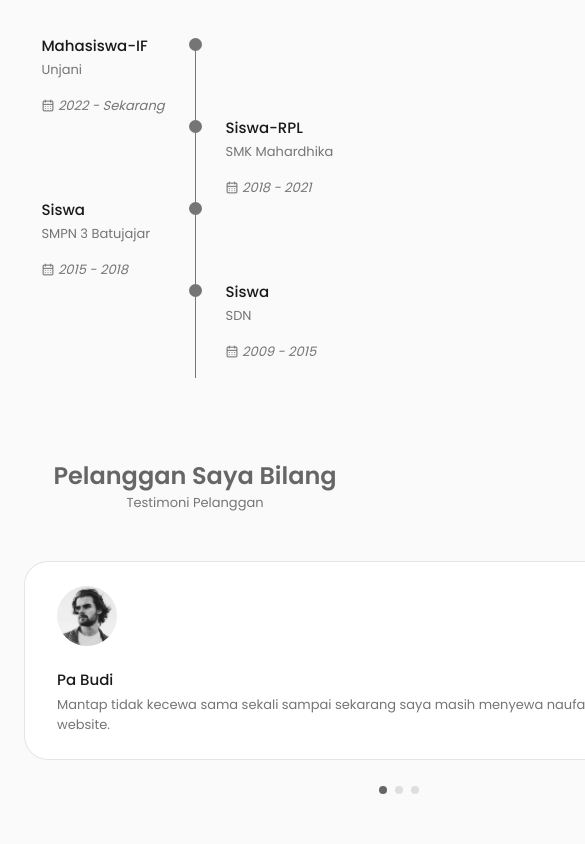
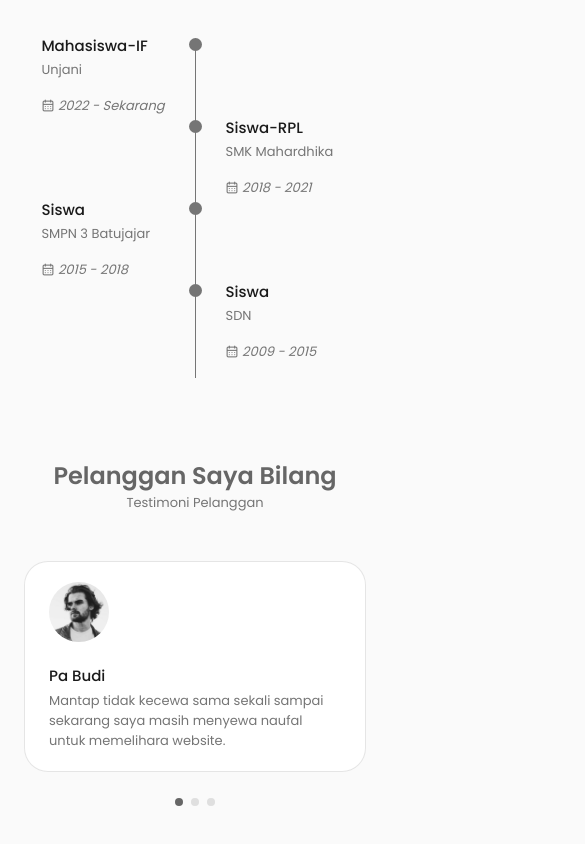
Before and after one commit to fifovalle/WEBSITE-PORTOFOLIO-PRIBADI-VERSI-6.0, a React (Create React App) app: page / in a window 390 px wide. Shown: the part 3296-4140 px from the top of the page, 585 px wide, since content can reach past the window. Built offline with nearby package versions, Linux system fonts and the light colour scheme.

Commit message:
Bagian testimoni selesai

```diff
--- a/src/components/testimoni/testimoni.css
+++ b/src/components/testimoni/testimoni.css
@@ -33,3 +33,13 @@
 .swiper-pagination-bullet-active {
     background-color: var(--warna-judul) !important;
 }
+
+@media screen and (max-width: 992px) {
+    .wadah__testimoni {
+        width: initial;
+    }
+
+    .kartu__testimoni {
+        padding: 1.25rem 1.5rem;
+    }
+}
```
